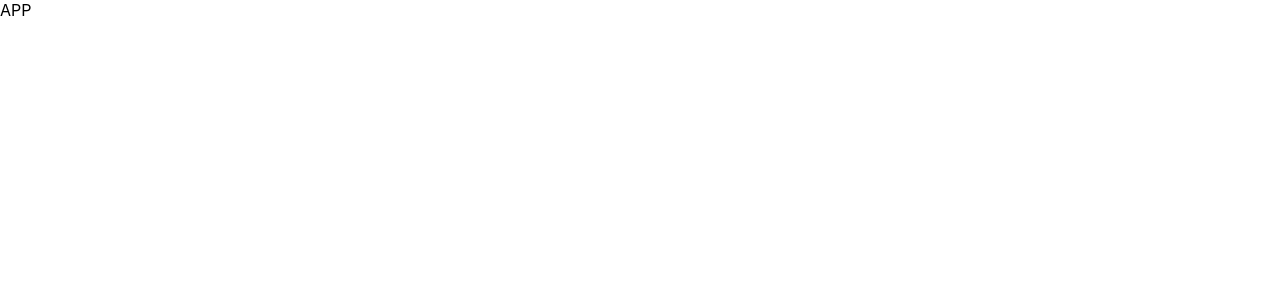
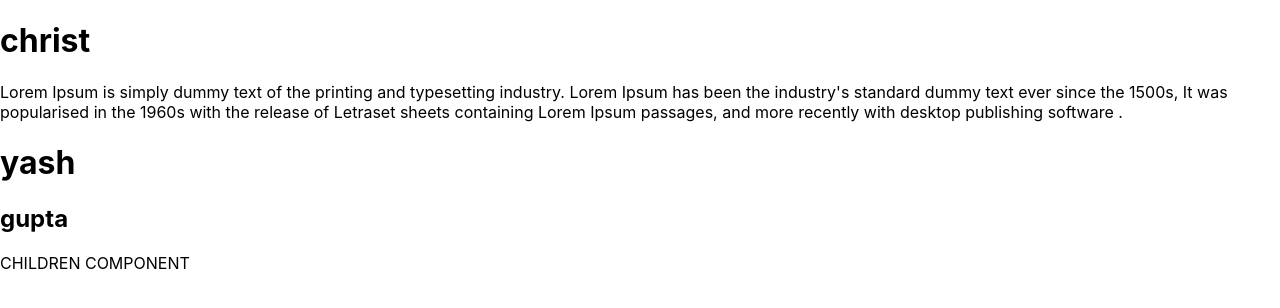
Before and after one commit to yashhguptaa1/LearnReact, a React (Create React App) app: page / in a window 1280 px wide. Shown: the top 308 px of the page. Built offline with nearby package versions, Linux system fonts and the light colour scheme.

Commit message:
Learn React props

```diff
--- /dev/null
+++ b/src/1-Props/App.js
@@ -0,0 +1,41 @@
+import React from "react";
+
+const App = () => {
+  return (
+    <div>
+      <Book title="christ">
+        Lorem Ipsum is simply dummy text of the printing and typesetting
+        industry. Lorem Ipsum has been the industry's standard dummy text ever
+        since the 1500s, It was popularised in the 1960s with the release of
+        Letraset sheets containing Lorem Ipsum passages, and more recently with
+        desktop publishing software .
+      </Book>
+
+      <Book title="yash" author="gupta">
+        <Inside />
+      </Book>
+    </div>
+  );
+};
+
+const Book = (props) => {
+  //props is object passed to every component
+  console.log(props);
+
+  //Object destructuring
+  const { title, author, children } = props;
+
+  return (
+    <div>
+      <h1>{title}</h1>
+      <h2>{author}</h2>
+      {children}
+    </div>
+  );
+};
+
+const Inside = () => {
+  return <div>CHILDREN COMPONENT</div>;
+};
+
+export default App;
--- a/src/index.js
+++ b/src/index.js
@@ -1,7 +1,7 @@
 import React from 'react';
 import ReactDOM from 'react-dom';
 import './index.css';
-import App from './App';
+import App from './1-Props/App';
 
 ReactDOM.render(
   <React.StrictMode>
```
